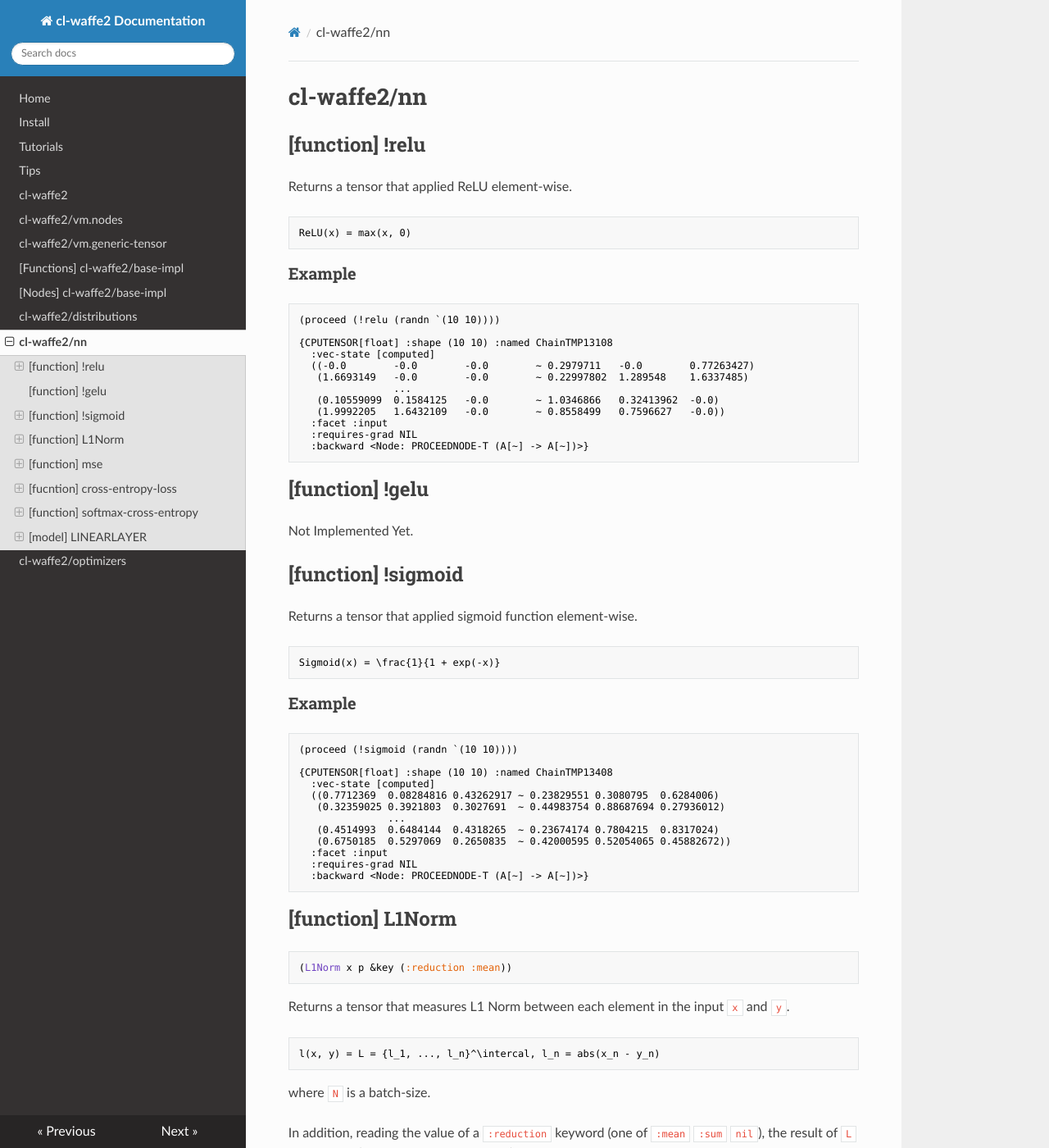
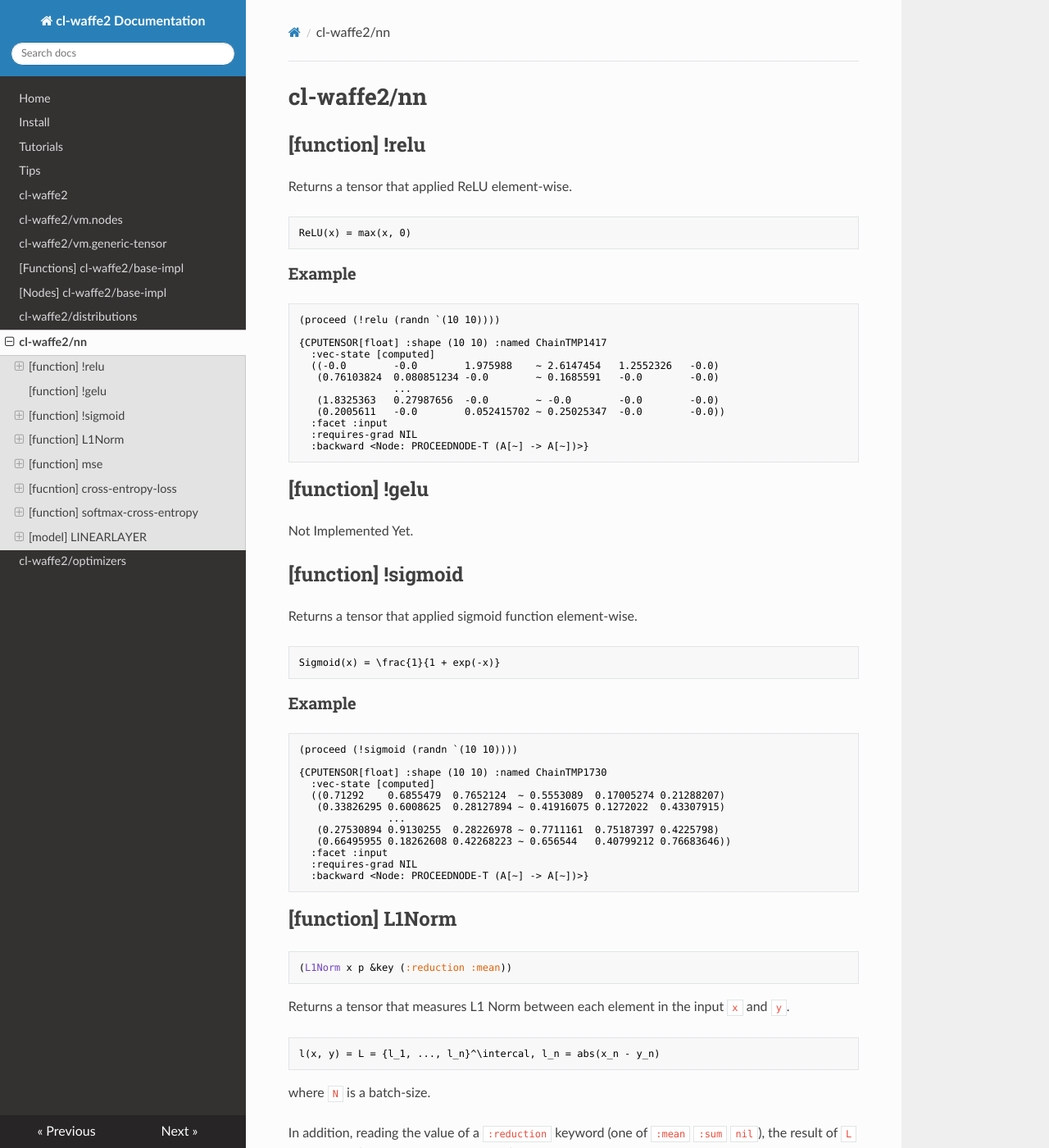
Before and after one commit to hikettei/cl-waffe2, an MkDocs documentation site: the page built from docs/cl-waffe2-docs/docs/nn.md, in a window 1280 px wide and 1400 px high. Shown: the whole window at 82% size. Built offline with MkDocs 1.6.1, drawn with Linux system fonts in a browser that asks for light colours; nearby versions of some CDN libraries; some of the changed text lies outside the part shown.

Commit message:
update docs

````diff
--- a/docs/cl-waffe2-docs/docs/nn.md
+++ b/docs/cl-waffe2-docs/docs/nn.md
@@ -13,13 +13,13 @@ ReLU(x) = max(x, 0)
 ```lisp
 (proceed (!relu (randn `(10 10))))
 
-{CPUTENSOR[float] :shape (10 10) :named ChainTMP13108
+{CPUTENSOR[float] :shape (10 10) :named ChainTMP1417
   :vec-state [computed]
-  ((-0.0        -0.0        -0.0        ~ 0.2979711   -0.0        0.77263427)
-   (1.6693149   -0.0        -0.0        ~ 0.22997802  1.289548    1.6337485)
+  ((-0.0        -0.0        1.975988    ~ 2.6147454   1.2552326   -0.0)
+   (0.76103824  0.080851234 -0.0        ~ 0.1685591   -0.0        -0.0)
                 ...
-   (0.10559099  0.1584125   -0.0        ~ 1.0346866   0.32413962  -0.0)
-   (1.9992205   1.6432109   -0.0        ~ 0.8558499   0.7596627   -0.0))
+   (1.8325363   0.27987656  -0.0        ~ -0.0        -0.0        -0.0)
+   (0.2005611   -0.0        0.052415702 ~ 0.25025347  -0.0        -0.0))
   :facet :input
   :requires-grad NIL
   :backward <Node: PROCEEDNODE-T (A[~] -> A[~])>}
@@ -42,13 +42,13 @@ Sigmoid(x) = \frac{1}{1 + exp(-x)}
 ```lisp
 (proceed (!sigmoid (randn `(10 10))))
 
-{CPUTENSOR[float] :shape (10 10) :named ChainTMP13408
+{CPUTENSOR[float] :shape (10 10) :named ChainTMP1730
   :vec-state [computed]
-  ((0.7712369  0.08284816 0.43262917 ~ 0.23829551 0.3080795  0.6284006)
-   (0.32359025 0.3921803  0.3027691  ~ 0.44983754 0.88687694 0.27936012)
+  ((0.71292    0.6855479  0.7652124  ~ 0.5553089  0.17005274 0.21288207)
+   (0.33826295 0.6008625  0.28127894 ~ 0.41916075 0.1272022  0.43307915)
                ...
-   (0.4514993  0.6484144  0.4318265  ~ 0.23674174 0.7804215  0.8317024)
-   (0.6750185  0.5297069  0.2650835  ~ 0.42000595 0.52054065 0.45882672))
+   (0.27530894 0.9130255  0.28226978 ~ 0.7711161  0.75187397 0.4225798)
+   (0.66495955 0.18262608 0.42268223 ~ 0.656544   0.40799212 0.76683646))
   :facet :input
   :requires-grad NIL
   :backward <Node: PROCEEDNODE-T (A[~] -> A[~])>}
````
Also changed, not shown: other parts of docs/cl-waffe2-docs/docs/nn.md (+5 -5 lines), docs/cl-waffe2-docs/docs/distributions.md (+25 -25 lines), docs/cl-waffe2-docs/docs/generic-tensor.md (+4 -4 lines), docs/cl-waffe2-docs/docs/nodes.md (+36 -0 lines), docs/cl-waffe2-docs/docs/utils.md (+1 -1 lines), 1 other file.
